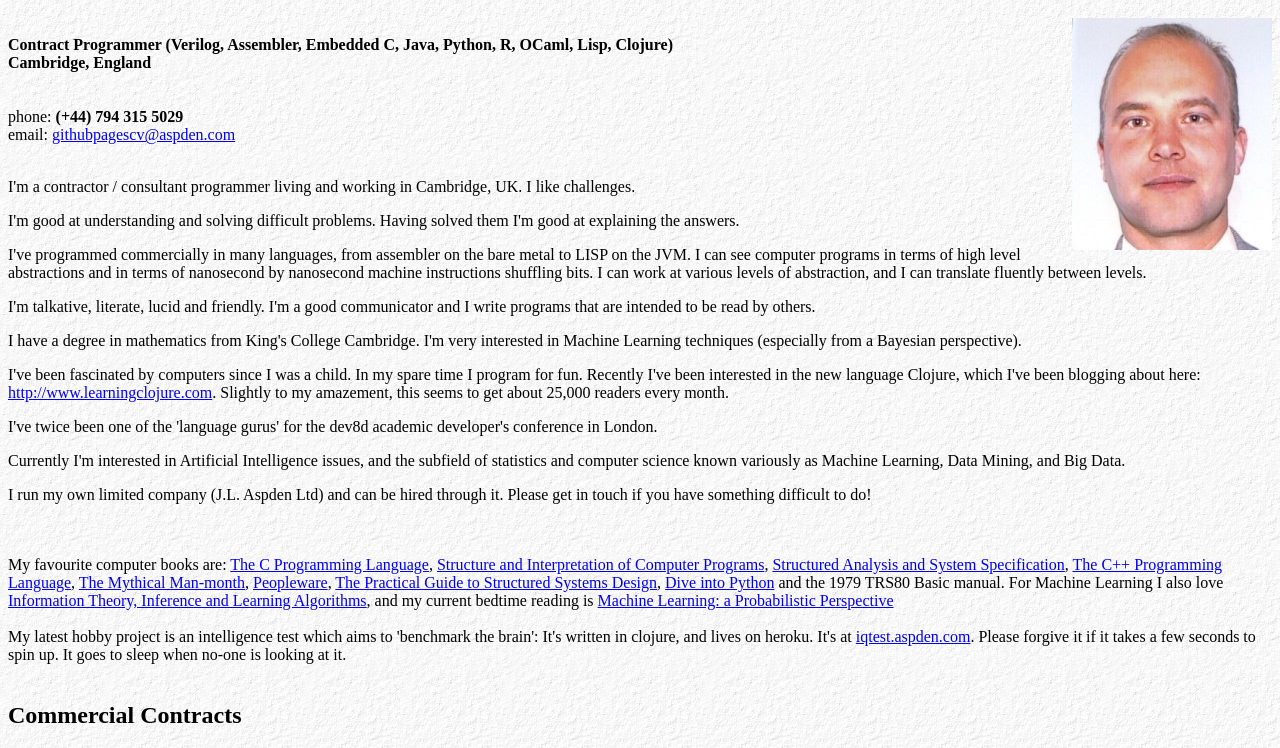
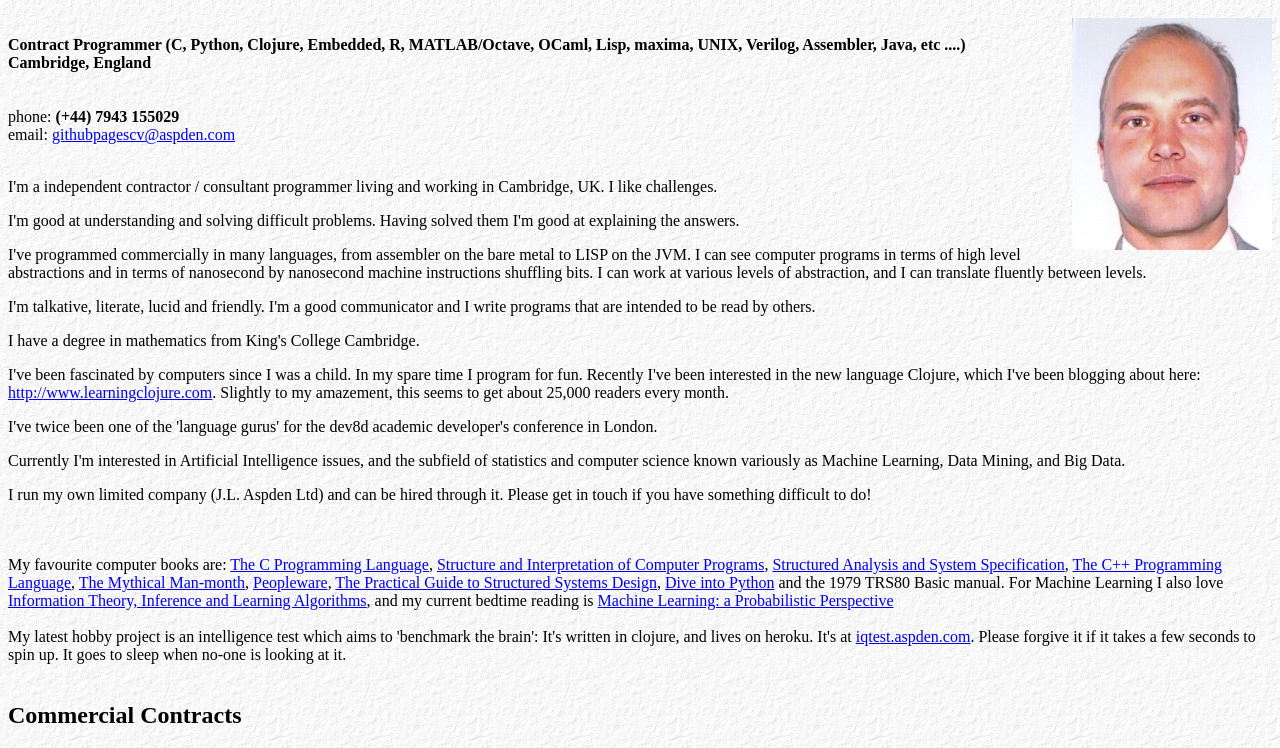
Before and after one commit to johnlawrenceaspden/johnlawrenceaspden.github.io, a plain HTML site: page index.html in a window 1280 px wide. Shown: the part 48-796 px from the top of the page. Drawn offline with Linux system fonts and the light colour scheme.

Commit message:
copy over text from google sites

```diff
--- a/index.html
+++ b/index.html
@@ -15,23 +15,23 @@
 </h1>
 <img src="passport_photo.jpg" align="right"/>
 <br />
-<b>Contract Programmer (Verilog, Assembler, Embedded C, Java, Python, R, OCaml, Lisp, Clojure)</b>
+<b>Contract Programmer (C, Python, Clojure, Embedded, R, MATLAB/Octave, OCaml, Lisp,  maxima,  UNIX, Verilog, Assembler, Java, etc ....)</b>
 <br />
 <b>Cambridge, England</b>
 <br />
 <br />
 <br />
-phone: <b>(+44) 794 315 5029</b> <br />
+phone: <b>(+44) 7943 155029</b> <br />
 email: <a href="mailto:githubpagescv@aspden.com">githubpagescv@aspden.com</a> <br />
 <br />
-<p>I'm a contractor / consultant programmer living and working in Cambridge, UK. I like challenges.<br />
-</p>
+<p>I'm a independent contractor / consultant programmer living and working in Cambridge, UK. I like challenges.</p>
 <p>I'm good at understanding and solving difficult problems. Having solved them I'm good at explaining the answers.</p>
-<p>I've programmed commercially in many languages, from assembler on the bare metal to LISP on the JVM. I can see computer programs in terms of high level abstractions and in terms of nanosecond by nanosecond machine instructions shuffling bits. I can work at various levels of abstraction, and I can translate fluently between levels.<br />
+<p>I've programmed commercially in many languages, from assembler on the bare metal to LISP on the JVM. I can see computer programs in terms of high level abstractions and in terms of nanosecond by nanosecond machine instructions shuffling bits. I can work at various levels of abstraction, and I can translate fluently between levels.
 </p>
 <p>I'm talkative, literate, lucid and friendly. I'm a good communicator and I write programs that are intended to be read by others. </p>
-<p>I have a degree in mathematics from King's College Cambridge. I'm very interested in Machine Learning techniques (especially from a Bayesian perspective).<br />
-</p>
+
+<p>I have a degree in mathematics from King's College Cambridge.</p>
+
 <p>I've been fascinated by computers since I was a child. In my spare time I
  program for fun. Recently I've been interested in the new language
 Clojure, which I've been blogging about here:
```
